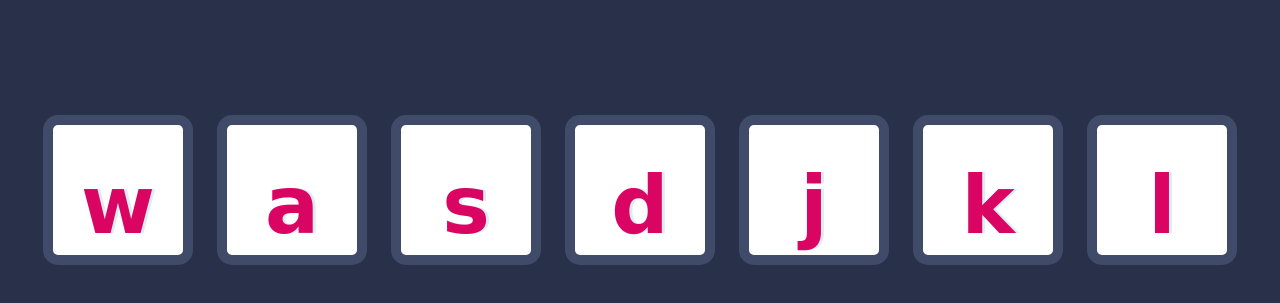
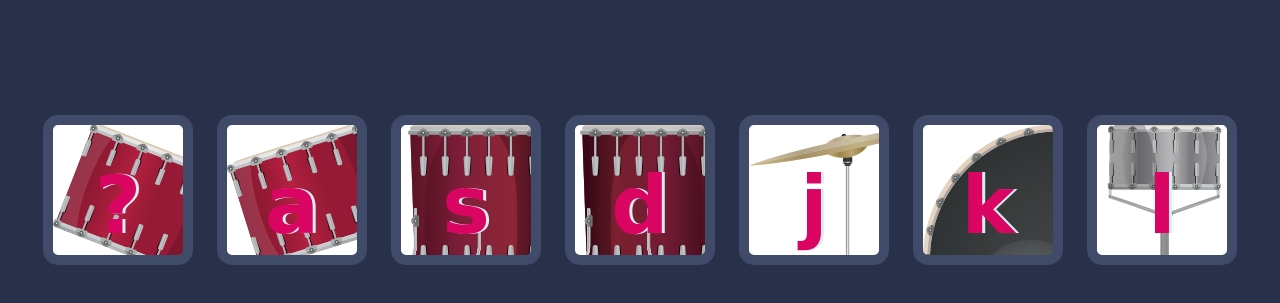
Before and after one commit to sherryrich/drum-kit, a plain HTML site: page index.html in a window 1280 px wide. Shown: the part 169-472 px from the top of the page. Drawn offline with Linux system fonts and the light colour scheme.

Commit message:
added images to html

```diff
--- a/assets/css/styles.css
+++ b/assets/css/styles.css
@@ -17,31 +17,31 @@ body {
   }
 
   .w {
-
+    background-image: url("/assets/images/tom1.png");
   }
 
   .a {
-
+    background-image: url("/assets/images/tom2.png");
   }
 
   .s {
-
+    background-image: url("/assets/images/tom3.png");
   }
 
   .d {
-
+    background-image: url("/assets/images/tom4.png");
   }
 
   .j {
-
+    background-image: url("/assets/images/crash.png");
   }
 
   .k {
-
+    background-image: url("/assets/images/kick.png");
   }
 
   .l {
-
+    background-image: url("/assets/images/snare.png");
   }
 
   .set {
--- a/assets/js/index.js
+++ b/assets/js/index.js
@@ -1,9 +1,19 @@
 let numberOfDrumsButtons = document.querySelectorAll(".drum").length;
 
-for (let i = 0; i<numberOfDrumsButtons; i++) {
+for (let i = 0; i < numberOfDrumsButtons; i++) {
 
-document.querySelectorAll(".drum")[i].addEventListener("click", function() {
-    alert("i got clicked");
-});
+    document.querySelectorAll(".drum")[i].addEventListener("click", function () {
+        let audio = new Audio('assets/sounds/tom-1.mp3');
+        audio.play();
+    });
 
 }
+
+// $0.addEventListener("click", function() {
+//     console.log("i got clicked");
+// });
+
+// $0.addEventListener(input1, input2);
+// function respondToClick() {
+//     console.log("I got clicked");
+// }
--- a/index.html
+++ b/index.html
@@ -10,7 +10,7 @@
 <body>
     <h1 id="title">Drum 🥁 Kit</h1>
   <div class="set">
-    <button class="w drum">w</button>
+    <button class="w drum">?</button>
     <button class="a drum">a</button>
     <button class="s drum">s</button>
     <button class="d drum">d</button>
```
Also changed, not shown: 7 other files.
